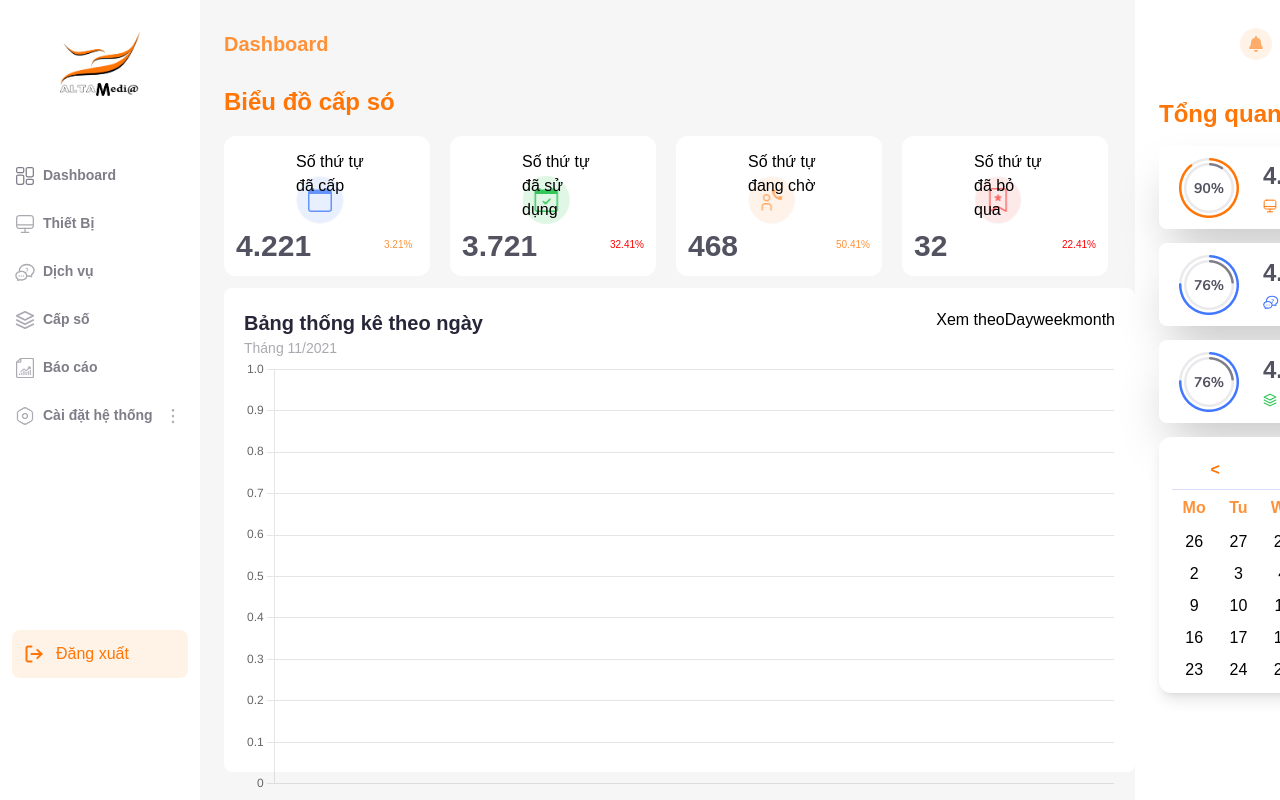
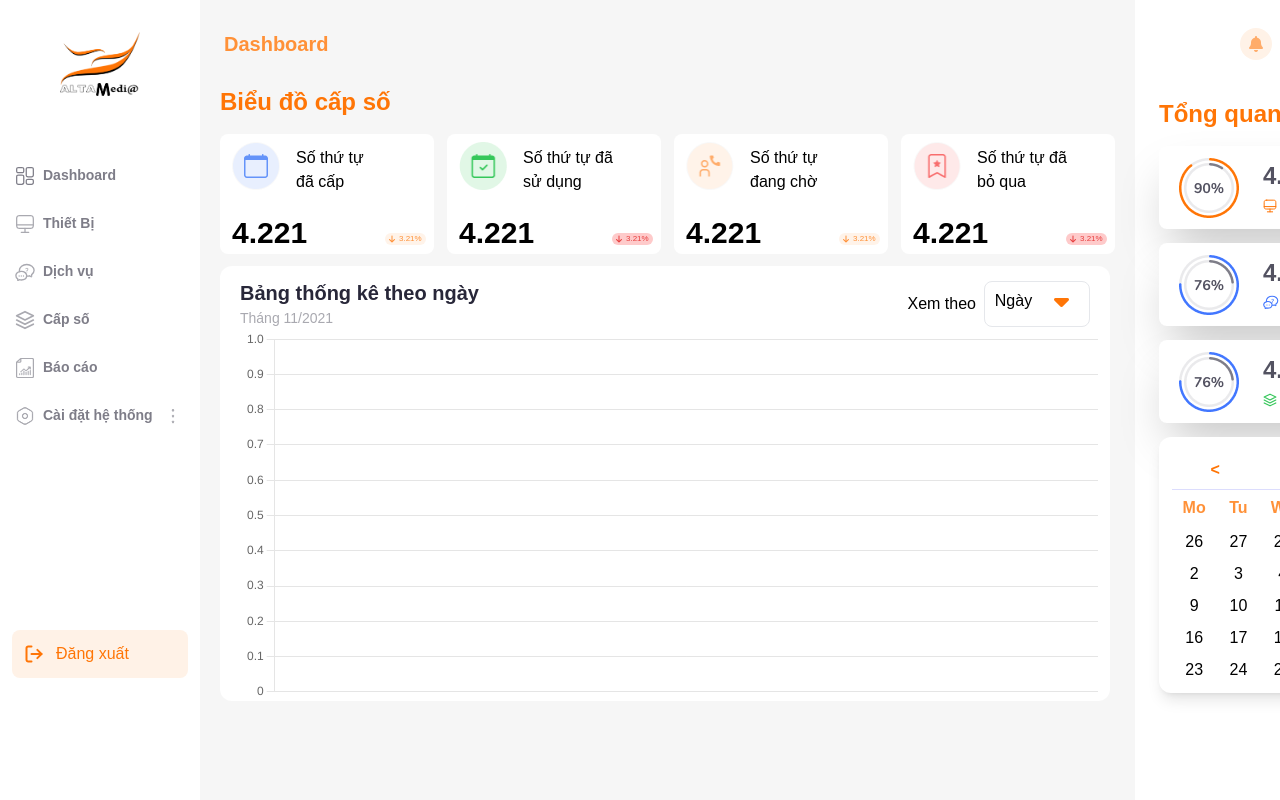
Before and after one commit to Mtuong1901/quanlyxephang, a React (Create React App) app in the folder my-app/: page / in a window 1280 px wide. Shown: the top 800 px of the page. Built offline with nearby package versions, Linux system fonts and the light colour scheme; no server answers; the database is empty; the HTML template or start-up script is replaced by a standard one.

Commit message:
fix dashboard

```diff
--- a/my-app/src/App.tsx
+++ b/my-app/src/App.tsx
@@ -19,7 +19,7 @@ const MainLayout = () => {
         <Header />
         <div className="main flex font-[Nunito]">
           <div className="bg-[#F6F6F6] w-[935px] h-screen">
-            <div className="mt-[84px] ml-[24px]">
+            <div className="mt-[84px]">
               <Outlet />
             </div>
           </div>
--- a/my-app/src/Dashboard/dashboard.css
+++ /dev/null
@@ -1,97 +0,0 @@
-*{
-    margin: 0;
-    padding: 0;
-    box-sizing: border-box;
-}
-.d-container{
-    width: 100%;
-}
-.router-location p{
-    color: #FF9138 ;
-    font-size: 20px;
-    font-weight: 700;
-    line-height: 30px;
-    margin: 24px 0 24px 0;
-}
-.d-section{
-    margin: 16px 0 12px 0;
-}
-.d-section .d-title{
-    color: #FF7506;
-    font-size: 24px;
-    font-weight: 700;
-    line-height: 36px;
-    margin: 16px 0 16px 0;
-}
-.d-figure{
-    display: flex;
-    gap: 20px;
-}
-.d-figure .d-f-box{
-    width: 206px;
-    height: 140px;
-    border-radius: 12px;
-    background-color: #ffffff;
-    display: flex;
-    align-items: center;
-    position: relative;
-}
-.d-f-box img{
-    width: 48px;
-    height: 48px;
-    position: absolute;
-    top: 8px;
-    left: 12px;
-}
-.d-f-box .f-box-title{
-    width: 70px;
-    position: absolute;
-    top: 14px;
-    left: 72px;
-}
-
-.d-f-box .f-box-value{
-    display: flex;
-    justify-content: center;
-    align-items: center;
-    margin: 78px 0 0 12px;
-}
-.f-box-value h2{
-    width: 108px;
-    height: 45;
-    color: #535261;
-    font-size: 30px;
-    font-weight: 700;
-    line-height: 45px;
-}
-.f-box-value p{
-    color: #FF9138;
-    font-size: 10px;
-    font-weight: 400;
-    line-height: 12px;
-    margin:  0 0 0 40px;
-}
-/* chart ******************************************* */
-.d-container .d-chart{
-    width: 100%;
-    height: 484px;
-    background-color: #ffffff;
-    border-radius: 8px;
-    padding: 20px;
-}
-.d-chart-title{
-    color: #282739;
-    font-size: 20px;
-    font-weight: 700;
-    line-height: 30px;
-}
-.d-chart-title p{
-    color: #A9A9B0;
-    font-size: 14px;
-    font-weight: 400;
-    line-height: 21px;
-}
-.chart-header{
-    display: flex;
-    justify-content: space-between;
-}
--- a/my-app/src/Dashboard/dashboard.tsx
+++ b/my-app/src/Dashboard/dashboard.tsx
@@ -1,4 +1,3 @@
-import './dashboard.css'
 import { Chart as ChartJS, CategoryScale, LinearScale, BarElement, LineElement, PointElement, LineController, BarController, Title, Tooltip, Legend, Filler } from 'chart.js';
 import { collection, getDocs, query, where } from 'firebase/firestore';
 import { useEffect, useState } from 'react';
@@ -19,14 +18,16 @@ ChartJS.register(
 );
 
 const options = {
+    responsive: true,
+    maintainAspectRatio: false,
     scales: {
         y: {
-            beginAtZero: true,
+            beginAtZero: false,
         }
     }
 };
-
 const Dashboard = () => {
+    const [show, setShow] = useState(false);
     const [timeFrame, setTimeFrame] = useState<'day' | 'week' | 'month'>('day');
     const [chartData, setChartData] = useState({ labels: [] as string[], datasets: [] as any[] });
     const fetchChartData = async (timeFrame: 'day' | 'week' | 'month') => {
@@ -43,15 +44,15 @@ const Dashboard = () => {
                             label: '',
                             data: data.Values,
                             borderColor: '#5185F7',
-                            backgroundColor:'#CEDDFF',
+                            backgroundColor: '#CEDDFF',
                             fill: true,
-                            tension: 0.3,
+                            tension: 0.5,
                             pointBackgroundColor: '#5185F7',
                             pointBorderColor: '#ffffff',
-                            pointBorderWidth : 10,
-                            pointHoverBorderWidth : 1,
+                            pointBorderWidth: 10,
+                            pointHoverBorderWidth: 1,
                             stack: true,
-                            drawActiveElementsOnTop:true,
+                            drawActiveElementsOnTop: true,
 
                         }
                     ]
@@ -66,62 +67,92 @@ const Dashboard = () => {
     }, [timeFrame]);
     return (
         <>
-            <div className="d-container mt-[40px]">
-                <div className="d-section">
-                    <p className="d-title">Biểu đồ cấp só</p>
-                    <div className="d-figure">
-                        <div className="d-f-box">
-                            <img src="../../images/f-box-1.png" alt="icon so thu tu da cap" />
-                            <p className="f-box-title">
+            <div className="d-container">
+                <p className="d-title text-[24px] leading-[36px] font-bold text-[#FF7506] ml-[20px] mb-[14px]">Biểu đồ cấp số</p>
+                <div className="d-figure flex gap-[13px] ml-[20px] items-center mb-[12px] mr-[20px]">
+                    <div className="d-f-box bg-white w-[216px] h-[120px] rounded-[8px]">
+                        <div className='flex' >
+                            <img className='w-[48px] h-[48px] mt-[8px] ml-[12px] mb-0' src="../../images/f-box-1.png" alt="icon so thu tu da cap" />
+                            <p className="f-box-title p-1 w-[80px] mt-[8px] ml-[12px]">
                                 Số thứ tự đã cấp
                             </p>
-                            <div className='f-box-value'>
-                                <h2>4.221</h2>
-                                <p>3.21%</p>
+                        </div>
+                        <div className='flex justify-between items-center ml-[12px] mr-[8px] mt-[12px] mb-1'>
+                            <h2 className='text-[30px] font-bold leading-[45px]'>4.221</h2>
+                            <div className='flex items-center gap-1 text-[#FF9138] w-[41px] h-[12px] rounded-2xl bg-[#fff3e9] p-1 mt-3'>
+                                <i className="fa-solid fa-arrow-down text-[8px]"></i>
+                                <p className='text-[8px] font-[400] leading-[12px]'>3.21%</p>
                             </div>
                         </div>
-                        <div className="d-f-box">
-                            <img src="../../images/f-box-2.png" alt="icon so thu tu da cap" />
-                            <p className="f-box-title">Số thứ tự đã sử dụng </p>
-                            <div className='f-box-value'>
-                                <h2>3.721</h2>
-                                <p style={{ color: "red" }}>32.41%</p>
+                    </div>
+                    <div className="d-f-box bg-white w-[216px] h-[120px] rounded-[8px]">
+                        <div className='flex'>
+                            <img className='w-[48px] h-[48px] mt-[8px] ml-[12px] mb-0' src="../../images/f-box-2.png" alt="icon so thu tu da cap" />
+                            <p className="f-box-title p-1 w-[100px] mt-[8px] ml-[12px]">Số thứ tự đã sử dụng </p>
+                        </div>
+                        <div className='flex justify-between items-center ml-[12px] mr-[8px] mt-[12px] mb-1'>
+                            <h2 className='text-[30px] font-bold'>4.221</h2>
+                            <div className='flex items-center gap-1 text-[#E73F3F] w-[41px] h-[12px] rounded-2xl bg-red-200 p-1 mt-3'>
+                                <i className="fa-solid fa-arrow-down text-[8px]"></i>
+                                <p className='text-[8px] font-[400] leading-[12px]'>3.21%</p>
                             </div>
                         </div>
-                        <div className="d-f-box">
-                            <img src="../../images/f-box-3.png" alt="icon so thu tu da cap" />
-                            <p className="f-box-title">Số thứ tự đang chờ</p>
-                            <div className='f-box-value'>
-                                <h2>468</h2>
-                                <p>50.41%</p>
+                    </div>
+                    <div className="d-f-box bg-white w-[216px] h-[120px] rounded-[8px]">
+                        <div className='flex'>
+                            <img className='w-[48px] h-[48px] mt-[8px] ml-[12px] mb-0' src="../../images/f-box-3.png" alt="icon so thu tu da cap" />
+                            <p className="f-box-title p-1 w-[100px] mt-[8px] ml-[12px]">Số thứ tự đang chờ</p>
+                        </div>
+                        <div className='flex justify-between items-center ml-[12px] mr-[8px] mt-[12px] mb-1'>
+                            <h2 className='text-[30px] font-bold'>4.221</h2>
+                            <div className='flex items-center gap-1 text-[#FF9138] w-[41px] h-[12px] rounded-2xl bg-[#fff3e9] p-1 mt-3'>
+                                <i className="fa-solid fa-arrow-down text-[8px]"></i>
+                                <p className='text-[8px] font-[400] leading-[12px]'>3.21%</p>
                             </div>
                         </div>
-                        <div className="d-f-box">
-                            <img src="../../images/f-box-4.png" alt="icon so thu tu da cap" />
-                            <p className="f-box-title">Số thứ tự đã bỏ qua</p>
-                            <div className='f-box-value'>
-                                <h2>32</h2>
-                                <p style={{ color: "red" }}>22.41%</p>
+                    </div>
+                    <div className="d-f-box bg-white w-[216px] h-[120px] rounded-[8px]">
+                        <div className='flex'>
+                            <img className='w-[48px] h-[48px] mt-[8px] ml-[12px] mb-0' src="../../images/f-box-4.png" alt="icon so thu tu da cap" />
+                            <p className="f-box-title p-1 w-[100px] mt-[8px] ml-[12px]">Số thứ tự đã bỏ qua</p>
+                        </div>
+                        <div className='flex justify-between items-center ml-[12px] mr-[8px] mt-[12px] mb-1'>
+                            <h2 className='text-[30px] font-bold'>4.221</h2>
+                            <div className='flex items-center gap-1 text-[#E73F3F] w-[41px] h-[12px] rounded-2xl bg-red-200 p-1 mt-3'>
+                                <i className="fa-solid fa-arrow-down text-[8px]"></i>
+                                <p className='text-[8px] font-[400] leading-[12px]'>3.21%</p>
                             </div>
                         </div>
                     </div>
                 </div>
-                <div className="d-chart">
-                    <div className='chart-header'>
-                        <h2 className='d-chart-title'>
-                            Bảng thống kê theo ngày
-                            <p >Tháng 11/2021</p>
-                        </h2>
-                        <div className='chart-views-btn'>
-                            Xem theo
-                                <button onClick={() => setTimeFrame('day')}>Day</button>
-                                <button onClick={() => setTimeFrame('week')}>week</button>
-                                <button onClick={() => setTimeFrame('month')}>month</button>
+                <div className="d-chart ml-[20px] mt-0 w-[890px] h-[435px] bg-white rounded-xl mr-[24px]">
+                    <div className='chart-header flex justify-between ml-[20px] mr-[20px] '>
+                        <div className='flex flex-col mt-[12px]'>
+                            <h2 className='d-chart-title text-[20px] leading-[30px] font-bold text-[#282739]'>Bảng thống kê theo ngày</h2>
+                            <p className='p-0 text-[#A9A9B0] text-[14px] font-[400] leading-[21px]' >Tháng 11/2021</p>
+                        </div>
+                        <div className="chart-views-btn mt-[12px] flex gap-2 items-center">
+                        Xem theo
+                        <div className="relative w-[106px] h-[46px] bg-white border-[1px] rounded-lg cursor-pointer" onClick={() => setShow(!show)}>
+                            <div className='flex ml-0 justify-center items-center mr-[20px] gap-3 mt-1'>
+                            <button className={`text-center w-full h-[30px]`}>{timeFrame === 'day' ? 'Ngày' : timeFrame === 'week' ? 'Tuần' : 'Tháng'}</button>
+                            <i className="fa-solid fa-caret-down text-[24px] text-[#FF7506]"></i>
+                            </div>
+                            {show && (
+                                <div className="flex flex-col mt-[14px] w-[106px] bg-white rounded-xl text-left">
+                                    <button className={`text-left w-full h-[30px] p-2 ${timeFrame ==='day'? 'bg-[#FFF2E7]' :''}`}   onClick={() => { setTimeFrame('day'); setShow(false); }}>Ngày</button>
+                                    <button className={`text-left w-full h-[30px] p-2 ${timeFrame ==='week'? 'bg-[#FFF2E7]' :''}`}  onClick={() => { setTimeFrame('week'); setShow(false); }}>Tuần</button>
+                                    <button className={`text-left w-full h-[30px] p-2 ${timeFrame ==='month'? 'bg-[#FFF2E7]' :''}`}  onClick={() => { setTimeFrame('month'); setShow(false); }}>Tháng</button>
+                                </div>
+                            )}
+
                         </div>
                     </div>
-                    <div className='chart-content'>
+                    </div>
+                    <div className='chart-content w-[854px] h-[373px] ml-[24px]'>
                         <Line data={chartData} options={options} />
                     </div>
+
                 </div>
             </div>
         </>
```
